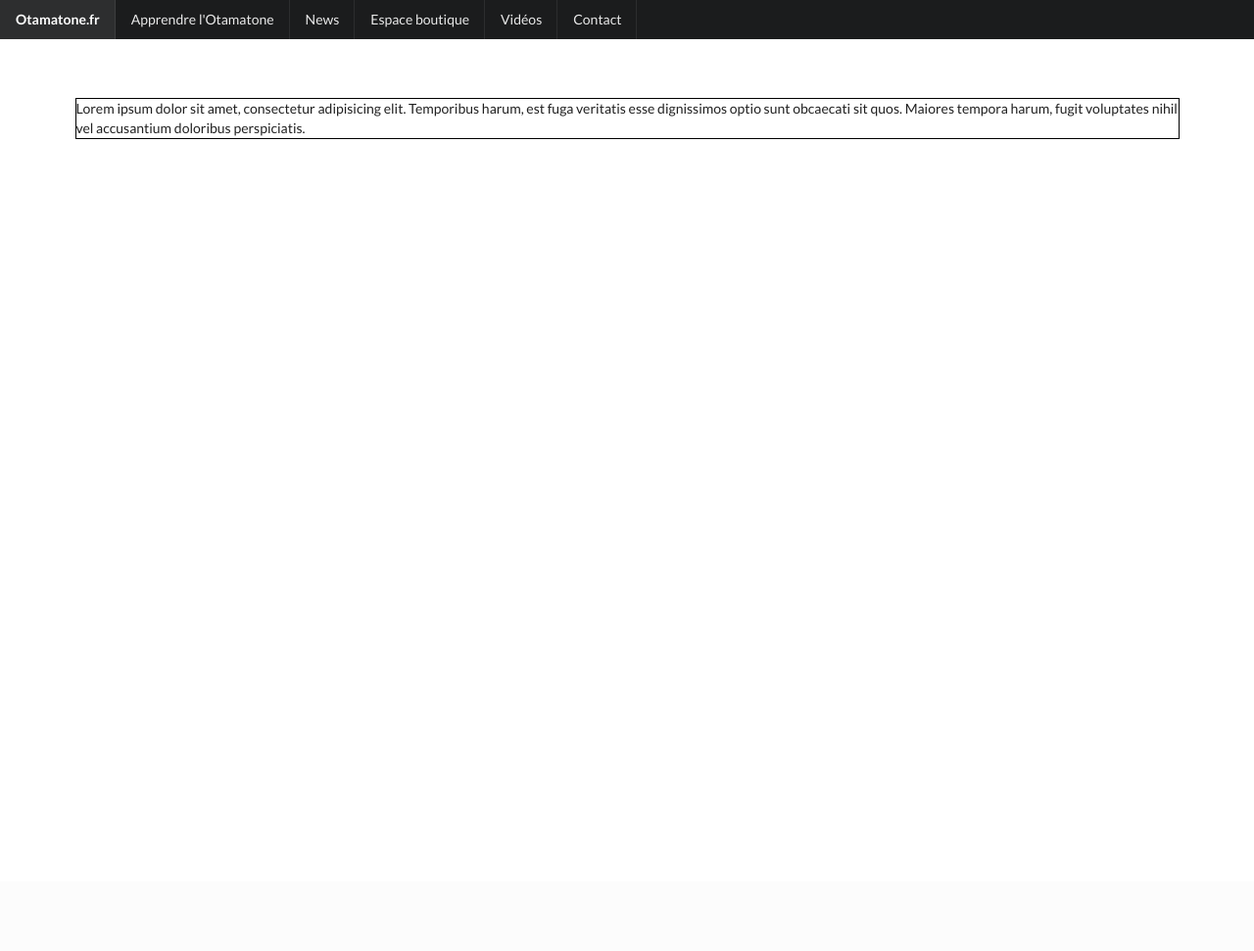
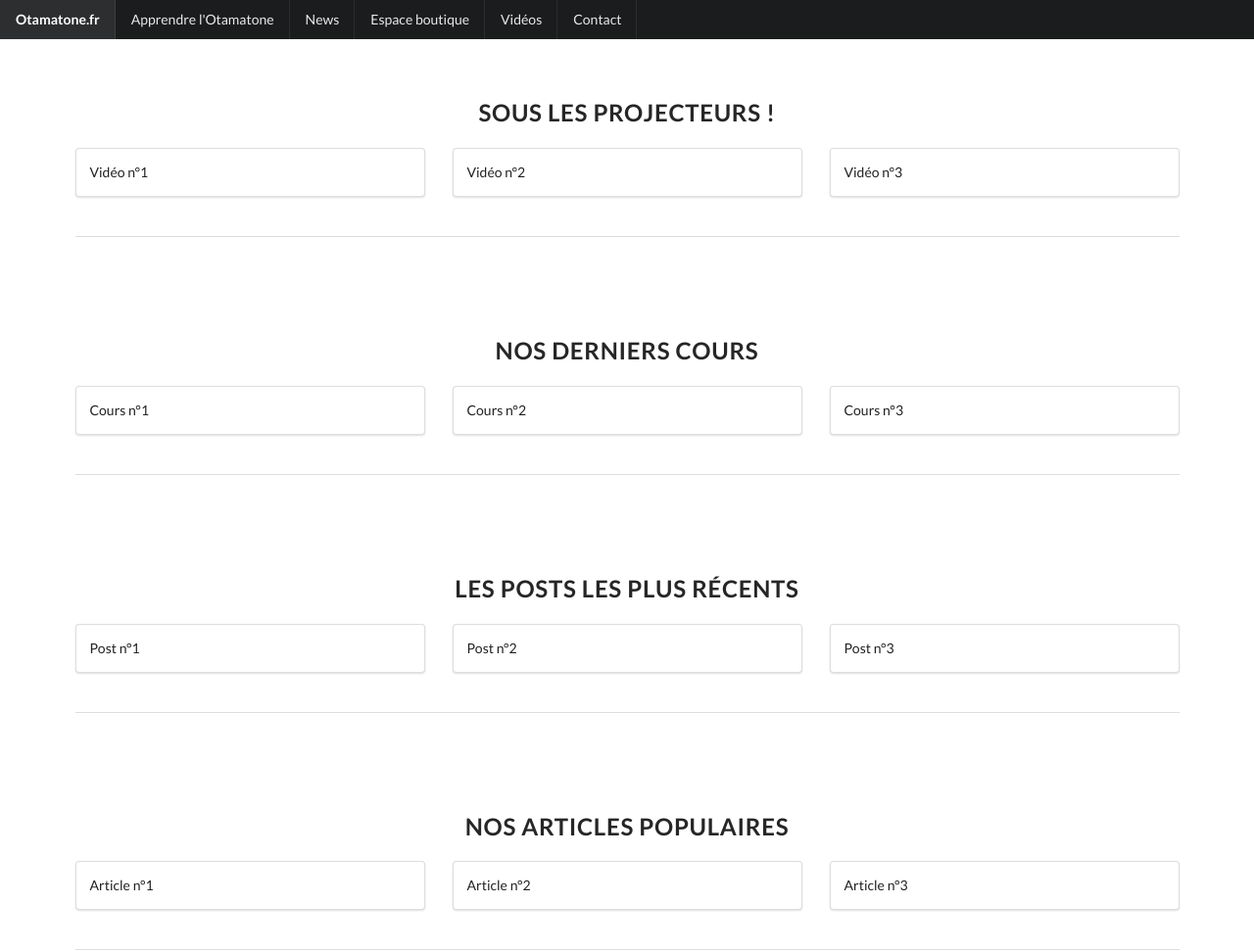
Before and after one commit to jgabriele/otamatone.fr, a Node server app: page /accueil in a window 1280 px wide. Shown: the whole page at 98% size. Before the commit the page ends 142 px from the top, so only its background shows below. Run offline with Node 20, Linux system fonts and the light colour scheme; some libraries are stand-ins or nearby versions.

Commit message:
liaison entre route et lien + avancement de la page accueil

```diff
--- a/app.js
+++ b/app.js
@@ -37,6 +37,8 @@ app.get('/news', (request, response) => {
 
 	console.log('Page de news')
 
+	response.render('layouts/news/newsPage')
+
 })
 
 // SHOP
--- a/public/semantic/style.css
+++ b/public/semantic/style.css
@@ -1,6 +1,18 @@
 .container {
 
 	margin-top: 100px;
-	border: 1px solid black;
 
 }
+/* Partie sous les projecteurs */
+
+.ui.horizontal.divider {
+
+	margin-bottom: 20px;
+
+}
+
+.ui.divider {
+
+	margin-top: 40px;
+
+}
--- a/views/layouts/home/accueil.ejs
+++ b/views/layouts/home/accueil.ejs
@@ -4,15 +4,177 @@
 <!-- INCLUDE de la partie HEADER -->
 <% include ../header %>
 
+<!-- Liste les vidéos du site "random pour le moment" -->
+<section id="sousLesProjecteurs" class="ui container">
 
+	<div class="ui horizontal divider"><h2>Sous les projecteurs !</h2></div>
+
+	<div class="ui three column doubling stackable grid">
+
+		<div class="column">
+
+			<div class="ui segment">
+
+				Vidéo n°1
+
+			</div>
+
+		</div>
+		<div class="column">
+
+			<div class="ui segment">
+
+				Vidéo n°2
+
+			</div>
+
+		</div>
+
+		<div class="column">
+
+			<div class="ui segment">
+
+				Vidéo n°3
+
+			</div>
+
+		</div>
+
+	</div>
+
+	<div class="ui divider"></div>
+
+</section>
+<!-- ! Liste les vidéos du site "random pour le moment" ! -->
+
+<!-- Liste des trois derniers cours -->
+<section id="derniersCours" class="ui container">
+
+	<div class="ui horizontal divider"><h2>Nos derniers cours</h2></div>
+
+	<div class="ui three column doubling stackable grid">
+
+		<div class="column">
+
+			<div class="ui segment">
+
+				Cours n°1
+
+			</div>
+
+		</div>
+		<div class="column">
+
+			<div class="ui segment">
+
+				Cours n°2
+
+			</div>
+
+		</div>
+
+		<div class="column">
+
+			<div class="ui segment">
+
+				Cours n°3
+
+			</div>
+
+		</div>
+
+	</div>
+
+	<div class="ui divider"></div>
+
+</section>
+<!-- ! Liste des trois derniers cours ! -->
+
+<!-- Liste des posts -->
+<section id="postsRecent" class="ui container">
+
+	<div class="ui horizontal divider"><h2>Les posts les plus récents</h2></div>
+
+	<div class="ui three column doubling stackable grid">
+
+		<div class="column">
+
+			<div class="ui segment">
+
+				Post n°1
+
+			</div>
+
+		</div>
+		<div class="column">
+
+			<div class="ui segment">
+
+				Post n°2
+
+			</div>
+
+		</div>
+
+		<div class="column">
+
+			<div class="ui segment">
+
+				Post n°3
+
+			</div>
+
+		</div>
+
+	</div>
+
+	<div class="ui divider"></div>
+
+</section>
+<!-- ! Liste des posts ! -->
+
+<!-- Liste des articles recommandé -->
 <section class="ui container">
 
-	<p>
-		Lorem ipsum dolor sit amet, consectetur adipisicing elit. Temporibus harum, est fuga veritatis esse dignissimos optio sunt obcaecati sit quos. Maiores tempora harum, fugit voluptates nihil vel accusantium doloribus perspiciatis.
-	</p>
+	<div class="ui horizontal divider"><h2>Nos articles populaires</h2></div>
+
+	<div class="ui three column doubling stackable grid">
+
+		<div class="column">
+
+			<div class="ui segment">
+
+				Article n°1
+
+			</div>
+
+		</div>
+		<div class="column">
+
+			<div class="ui segment">
+
+				Article n°2
+
+			</div>
+
+		</div>
+
+		<div class="column">
+
+			<div class="ui segment">
+
+				Article n°3
+
+			</div>
+
+		</div>
+
+	</div>
+
+	<div class="ui divider"></div>
 
 </section>
-
+<!-- ! Liste des articles recommandé ! -->
 
 <!-- INCLUDE de la partie FOOTER -->
 <% include ../footer %>
```
